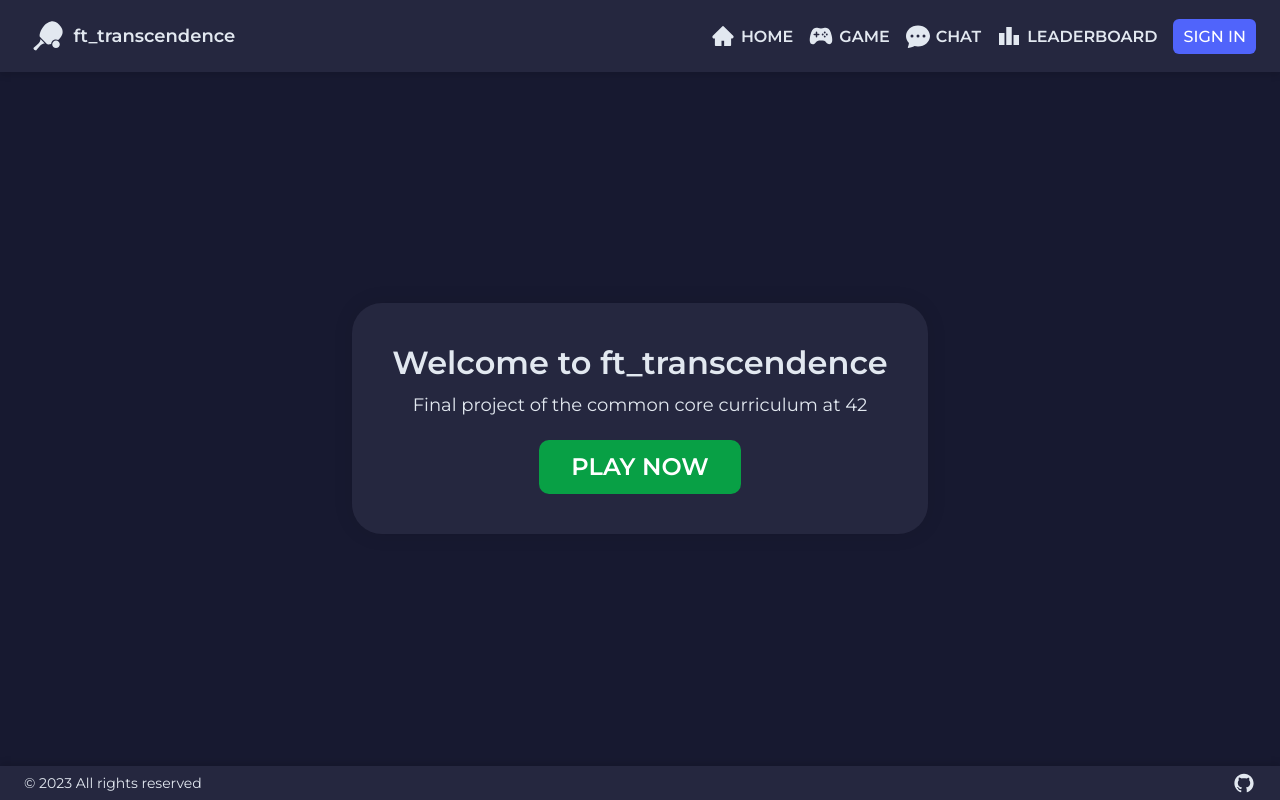
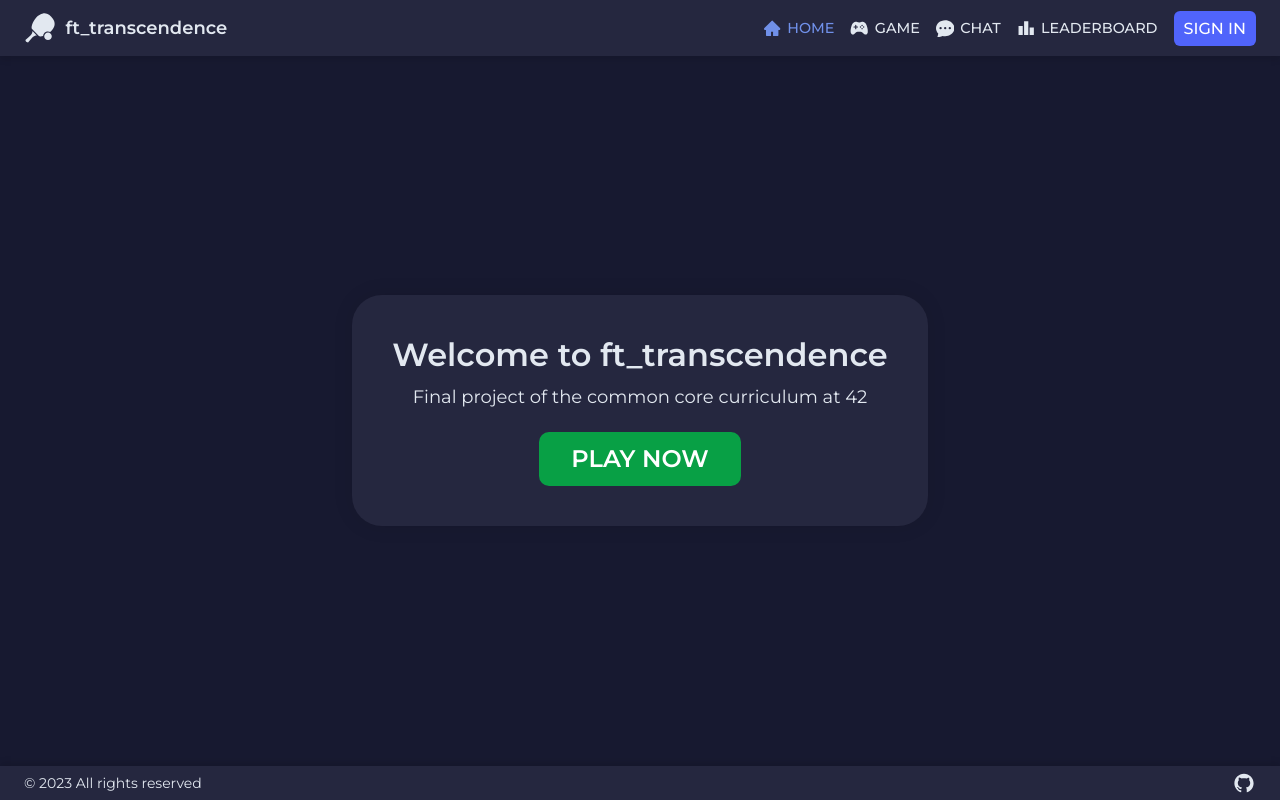
Before and after one commit to fluchtens/42-ft_transcendence, a React (Vite) app in the folder frontend/: page / in a window 1280 px wide. Built offline with nearby package versions, Linux system fonts and the light colour scheme; no server answers.

Commit message:
add logout btn to header and temp disable cookie

```diff
--- /dev/null
+++ b/frontend/src/components/NavLink.module.scss
@@ -0,0 +1,34 @@
+@import "../styles/config.scss";
+
+.actualPathLink {
+  display: flex;
+  justify-content: center;
+  align-items: center;
+  font-size: 0.9rem;
+  font-weight: 500;
+  text-decoration: none;
+  text-transform: uppercase;
+  color: $extra-primary-color;
+}
+
+.link {
+  display: flex;
+  justify-content: center;
+  align-items: center;
+  font-size: 0.9rem;
+  font-weight: 500;
+  text-decoration: none;
+  text-transform: uppercase;
+  color: $text-primary-color;
+}
+
+.link:hover {
+  color: $extra-primary-color;
+}
+
+.icon {
+  width: 1.15rem;
+  height: 1.15rem;
+  margin-right: 0.375rem;
+  font-size: 1.15rem;
+}
--- /dev/null
+++ b/frontend/src/components/NavLink.tsx
@@ -0,0 +1,26 @@
+import { ReactNode } from "react";
+import { Link, useLocation } from "react-router-dom";
+import styles from "./NavLink.module.scss";
+
+interface NavLinkProps {
+  path: string;
+  text: string;
+  icon: ReactNode;
+}
+
+export const NavLink = ({ path, text, icon }: NavLinkProps) => {
+  const { pathname } = useLocation();
+  const isAcualPath = pathname === path;
+
+  return (
+    <li>
+      <Link
+        to={path}
+        className={isAcualPath ? styles.actualPathLink : styles.link}
+      >
+        <span className={styles.icon}>{icon}</span>
+        {text}
+      </Link>
+    </li>
+  );
+};
--- a/frontend/src/layouts/Header.module.scss
+++ b/frontend/src/layouts/Header.module.scss
@@ -1,13 +1,12 @@
 @import "../styles/config.scss";
 
 .nav {
-  padding: 0 1.5rem 0 1.5rem;
+  padding: 0.75rem 1.5rem;
   display: flex;
   justify-content: space-between;
   align-items: center;
 
   .mainLink {
-    padding: 0.5rem;
     display: flex;
     justify-content: center;
     align-items: center;
@@ -23,25 +22,9 @@
     }
   }
 
-  .pagesButton {
-    // display: none;
-    padding: 0.1rem;
-    display: flex;
-    justify-content: center;
-    align-items: center;
-    background: none;
-    border: none;
-
-    .pagesButtonIcon {
-      display: none;
-      width: 1.5rem;
-      height: 1.5rem;
-      color: $text-primary-color;
-    }
-  }
-
   .navList {
-    padding: 0px;
+    margin: 0;
+    padding: 0;
     gap: 1rem;
     display: flex;
     justify-content: space-between;
@@ -49,45 +32,8 @@
     list-style-type: none;
   }
 
-  .navListClose {
-    padding: 0px;
-    gap: 1rem;
-    display: flex;
-    justify-content: space-between;
-    align-items: center;
-    list-style-type: none;
-  }
-
-  .navListOpen {
-    // "flex flex-col w-full py-3 gap-2
-    // width: 100%;
-    display: flex;
-    flex-direction: column;
-  }
-
-  .linkButton {
-    padding: 0.5rem 0 0.5rem 0;
-    display: flex;
-    justify-content: center;
-    align-items: center;
-    font-weight: 600;
-    text-decoration: none;
-    text-transform: uppercase;
-    color: $text-primary-color;
-
-    .linkButtonIcon {
-      width: 1.5rem;
-      height: 1.5rem;
-      margin-right: 0.375rem;
-    }
-  }
-
-  .linkButton:hover {
-    color: $extra-primary-color;
-  }
-
   .loginButton {
-    padding: 0.5rem 0.625rem 0.5rem 0.625rem;
+    padding: 0.5rem 0.625rem;
     background-color: $extra-secondary-color;
     border-radius: 0.375rem;
     font-weight: 500;
@@ -99,4 +45,19 @@
   .loginButton:hover {
     background-color: $extra-primary-color;
   }
+
+  .logoutButton {
+    padding: 0.5rem 0.625rem;
+    background-color: #9c1d18;
+    border-radius: 0.375rem;
+    border: none;
+    font-weight: 500;
+    text-decoration: none;
+    text-transform: uppercase;
+    color: white;
+  }
+
+  .logoutButton:hover {
+    background-color: #b90b04;
+  }
 }
--- a/frontend/src/layouts/Header.tsx
+++ b/frontend/src/layouts/Header.tsx
@@ -1,22 +1,17 @@
 import { useEffect, useState } from "react";
 import { Link } from "react-router-dom";
-import { AiFillHome, AiOutlineMenu } from "react-icons/ai";
+import { AiFillHome } from "react-icons/ai";
 import { IoGameController } from "react-icons/io5";
 import { GiPingPongBat } from "react-icons/gi";
 import { MdLeaderboard } from "react-icons/md";
 import { BsFillChatDotsFill } from "react-icons/bs";
 import styles from "./Header.module.scss";
-import { getUserProfile } from "../services/user";
+import { getUserProfile } from "../services/user.api";
+import { NavLink } from "../components/NavLink";
 
 function Header() {
-  const [isMenuOpen, setIsMenuOpen] = useState(false);
   const [isAuthenticated, setIsAuthenticated] = useState(false);
 
-  const toggleMenu = () => {
-    setIsMenuOpen(isMenuOpen == false);
-  };
-
-  useEffect(() => {
   const handleLogin = async () => {
     const accessToken = localStorage.getItem("access_token");
     if (!accessToken) {
@@ -27,6 +22,13 @@ function Header() {
       setIsAuthenticated(true);
     }
   };
+
+  const handleLogout = () => {
+    localStorage.removeItem("access_token");
+    setIsAuthenticated(false);
+  };
+
+  useEffect(() => {
     handleLogin();
   }, []);
 
@@ -38,42 +40,26 @@ function Header() {
           ft_transcendence
         </Link>
 
-        <button className={styles.pagesButton} onClick={toggleMenu}>
-          <AiOutlineMenu className={styles.pagesButtonIcon} />
+        <ul className={styles.navList}>
+          <NavLink path="/" text="Home" icon={<AiFillHome />} />
+          <NavLink path="/game" text="Game" icon={<IoGameController />} />
+          <NavLink path="/chat" text="Chat" icon={<BsFillChatDotsFill />} />
+          <NavLink
+            path="/leaderboard"
+            text="Leaderboard"
+            icon={<MdLeaderboard />}
+          />
+          <li>
+            {isAuthenticated ? (
+              <button onClick={handleLogout} className={styles.logoutButton}>
+                Sign out
               </button>
-
-        <ul className={!isMenuOpen ? styles.navListClose : styles.navListOpen}>
-          <li>
-            <Link to="/" className={styles.linkButton}>
-              <AiFillHome className={styles.linkButtonIcon} />
-              Home
-            </Link>
-          </li>
-          <li>
-            <Link to="/game" className={styles.linkButton}>
-              <IoGameController className={styles.linkButtonIcon} />
-              Game
-            </Link>
-          </li>
-          <li>
-            <Link to="/chat" className={styles.linkButton}>
-              <BsFillChatDotsFill className={styles.linkButtonIcon} />
-              Chat
-            </Link>
-          </li>
-          <li>
-            <Link to="/leaderboard" className={styles.linkButton}>
-              <MdLeaderboard className={styles.linkButtonIcon} />
-              Leaderboard
-            </Link>
-          </li>
-          {!isAuthenticated && (
-            <li>
+            ) : (
               <Link to="/login" className={styles.loginButton}>
                 Sign in
               </Link>
+            )}
           </li>
-          )}
         </ul>
       </nav>
     </>
--- a/frontend/src/layouts/Layout.tsx
+++ b/frontend/src/layouts/Layout.tsx
@@ -6,7 +6,6 @@ import styles from "./Layout.module.scss";
 
 function Layout() {
   const { pathname } = useLocation();
-  console.log(pathname);
 
   return (
     <div className={styles.container}>
--- a/frontend/src/pages/Leaderboard.tsx
+++ b/frontend/src/pages/Leaderboard.tsx
@@ -1,41 +1,39 @@
-import { useEffect, useState } from "react";
-import { getUserList } from "../services/user";
-import { User } from "../types/user.interface";
-import styles from "./Leaderboard.module.scss";
+// import { useEffect, useState } from "react";
+// import { getUserList } from "../services/user";
+// import { User } from "../types/user.interface";
+// import styles from "./Leaderboard.module.scss";
 
 function Leaderboard() {
-  const [userList, setUserList] = useState<User[]>();
-
-  useEffect(() => {
-    async function fetchData() {
-      try {
-        const response: User[] = await getUserList();
-        setUserList(response);
-      } catch (error) {
-        console.error("Data recovery error:", error);
-      }
-    }
-    fetchData();
-  }, []);
-
-  return (
-    <div className={styles.container}>
-      <h1 className={styles.title}>Top 30 players ranking</h1>
-      <ul className={styles.playerList}>
-        {userList ? (
-          userList.map((user) => (
-            <li className={styles.playerElement}>
-              <p className={styles.userRankPos}>{user.id}</p>
-              <p className={styles.userName}>{user.userName}</p>
-              <p className={styles.userStat}>42</p>
-            </li>
-          ))
-        ) : (
-          <li>Data recovery error...</li>
-        )}
-      </ul>
-    </div>
-  );
+  // const [userList, setUserList] = useState<User[]>();
+  // useEffect(() => {
+  //   async function fetchData() {
+  //     try {
+  //       const response: User[] = await getUserList();
+  //       setUserList(response);
+  //     } catch (error) {
+  //       console.error("Data recovery error:", error);
+  //     }
+  //   }
+  //   fetchData();
+  // }, []);
+  // return (
+  // <div className={styles.container}>
+  //   <h1 className={styles.title}>Top 30 players ranking</h1>
+  //   <ul className={styles.playerList}>
+  //     {userList ? (
+  //       userList.map((user) => (
+  //         <li className={styles.playerElement}>
+  //           <p className={styles.userRankPos}>{user.id}</p>
+  //           <p className={styles.userName}>{user.userName}</p>
+  //           <p className={styles.userStat}>42</p>
+  //         </li>
+  //       ))
+  //     ) : (
+  //       <li>Data recovery error...</li>
+  //     )}
+  //   </ul>
+  // </div>
+  // );
 }
 
 export default Leaderboard;
--- a/frontend/src/services/auth.api.tsx
+++ b/frontend/src/services/auth.api.tsx
@@ -11,10 +11,10 @@ interface LoginUserResponse {
   token: string;
 }
 
-export async function registerUser(
+export const registerUser = async (
   username: string,
   password: string
-): Promise<AuthApiResponse> {
+): Promise<AuthApiResponse> => {
   try {
     const response = await fetch(`${apiUrl}/register`, {
       method: "POST",
@@ -41,12 +41,12 @@ export async function registerUser(
       message: "An error occurred while processing your request.",
     };
   }
-}
+};
 
-export async function loginUser(
+export const loginUser = async (
   username: string,
   password: string
-): Promise<LoginUserResponse> {
+): Promise<LoginUserResponse> => {
   try {
     const response = await fetch(`${apiUrl}/login`, {
       method: "POST",
@@ -77,4 +77,4 @@ export async function loginUser(
       token: "",
     };
   }
-}
+};
--- /dev/null
+++ b/frontend/src/services/user.api.tsx
@@ -0,0 +1,26 @@
+import { User } from "../types/user.interface";
+
+const apiUrl: string = `${import.meta.env.VITE_BACK_URL}/api/user`;
+
+export const getUserProfile = async (
+  accessToken: string
+): Promise<User | null> => {
+  try {
+    const response = await fetch(`${apiUrl}/profile`, {
+      headers: {
+        "Content-Type": "application/json",
+        Authorization: `Bearer ${accessToken}`,
+      },
+    });
+
+    const data = await response.json();
+    if (response.ok) {
+      return data;
+    } else {
+      return null;
+    }
+  } catch (error) {
+    console.error(error);
+    return null;
+  }
+};
--- a/frontend/src/services/user.tsx
+++ /dev/null
@@ -1,56 +0,0 @@
-import { User } from "../types/user.interface";
-
-const apiUrl: string = `${import.meta.env.VITE_BACK_URL}/api/user`;
-
-export async function getUserList(): Promise<User[]> {
-  const response: Response = await fetch(apiUrl);
-  if (response.ok) {
-    const data: User[] = await response.json();
-    return data;
-  } else {
-    throw new Error(`Erreur HTTP! Statut de la réponse : ${response.status}`);
-  }
-}
-
-export function createUser(userData: User) {
-  fetch(apiUrl, {
-    method: "POST",
-    headers: {
-      "Content-Type": "application/json",
-    },
-    body: JSON.stringify(userData),
-  })
-    .then((response) => {
-      if (!response.ok) {
-        throw new Error(
-          `Erreur HTTP! Statut de la réponse : ${response.status}`
-        );
-      }
-    })
-    .catch((error) => {
-      console.error("Il y a eu un problème avec l'opération fetch :", error);
-    });
-}
-
-export async function getUserProfile(
-  accessToken: string
-): Promise<User | null> {
-  try {
-    const response = await fetch(`${apiUrl}/profile`, {
-      headers: {
-        "Content-Type": "application/json",
-        Authorization: `Bearer ${accessToken}`,
-      },
-    });
-
-    const data = await response.json();
-    if (response.ok) {
-      return data;
-    } else {
-      return null;
-    }
-  } catch (error) {
-    console.error(error);
-    return null;
-  }
-}
```
Also changed, not shown: 1 other file (tests, documents, lock files or other folders). Lines whose indentation alone changed are shown as unchanged.
